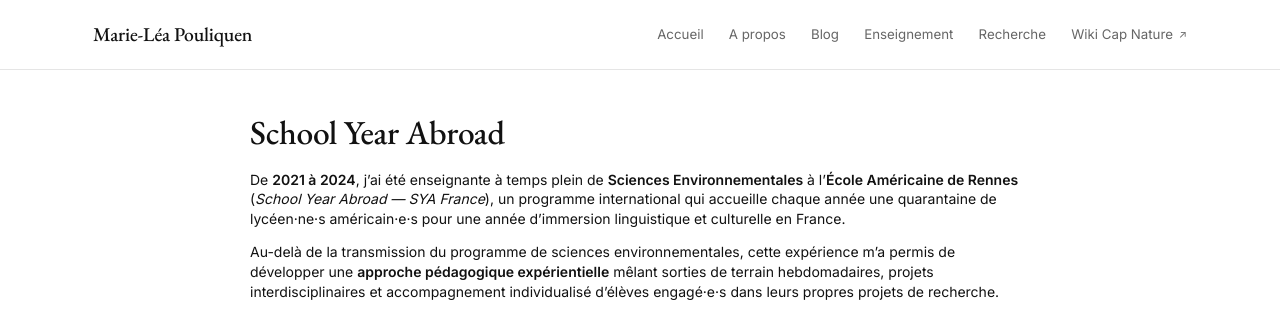
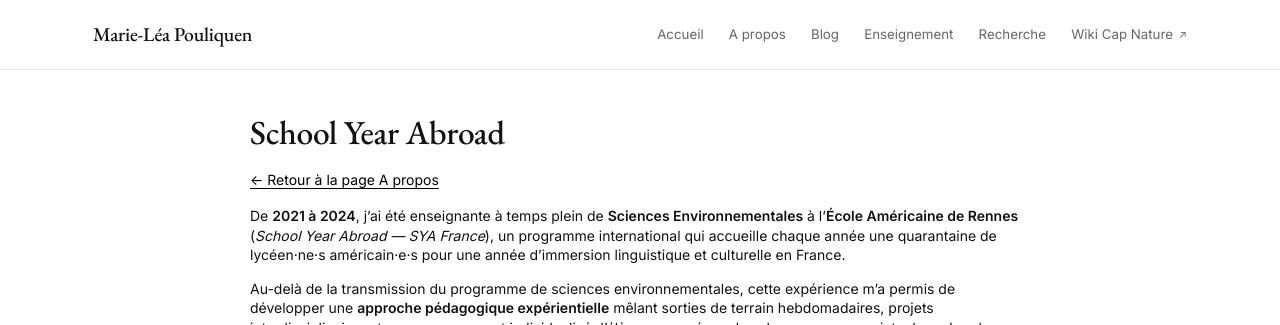
Before and after one commit to marieleapouliquen/marieleapouliquen.github.io, a Jekyll site: the page built from _pages/sya.md, in a window 1280 px wide and 900 px high, cut to the strip 0-325 px from the top of the window. Built offline with Jekyll 4.4.1, drawn with Linux system fonts in a browser that asks for light colours.

Commit message:
Enhance sya.md with link and formatting updates
Added a link to the 'About' page and improved formatting.

```diff
--- a/_pages/sya.md
+++ b/_pages/sya.md
@@ -4,6 +4,8 @@ permalink: /sya/
 title: School Year Abroad
 description: Trois années comme enseignante de sciences environnementales à l'École Américaine de Rennes
 ---
+
+<p style="margin-bottom:1.2rem;"><a href="{{ '/about/' | relative_url }}">← Retour à la page A propos</a></p>
 
 De **2021 à 2024**, j'ai été enseignante à temps plein de **Sciences Environnementales** à l'**École Américaine de Rennes** (*School Year Abroad — SYA France*), un programme international qui accueille chaque année une quarantaine de lycéen·ne·s américain·e·s pour une année d'immersion linguistique et culturelle en France.
 
```
